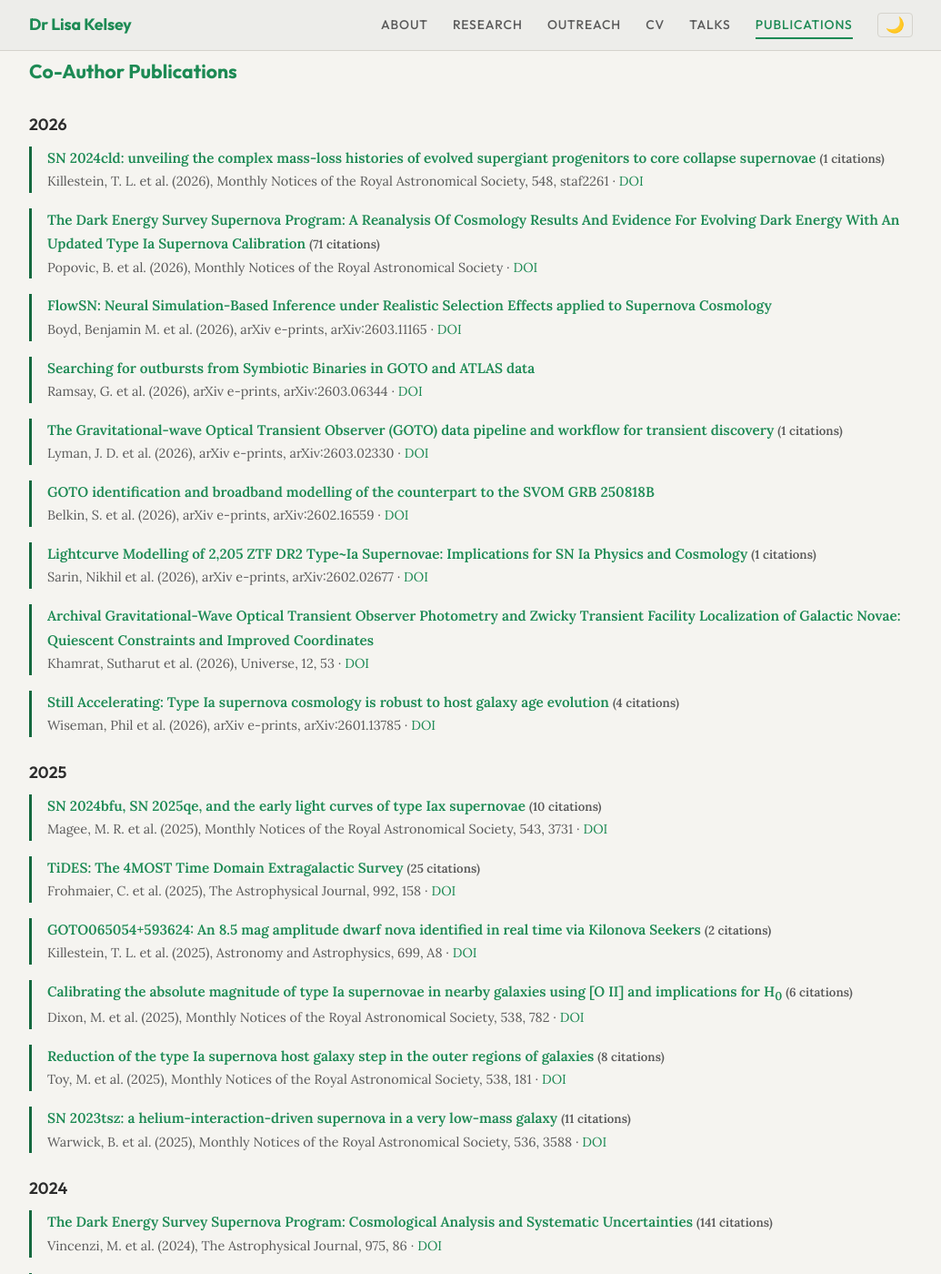
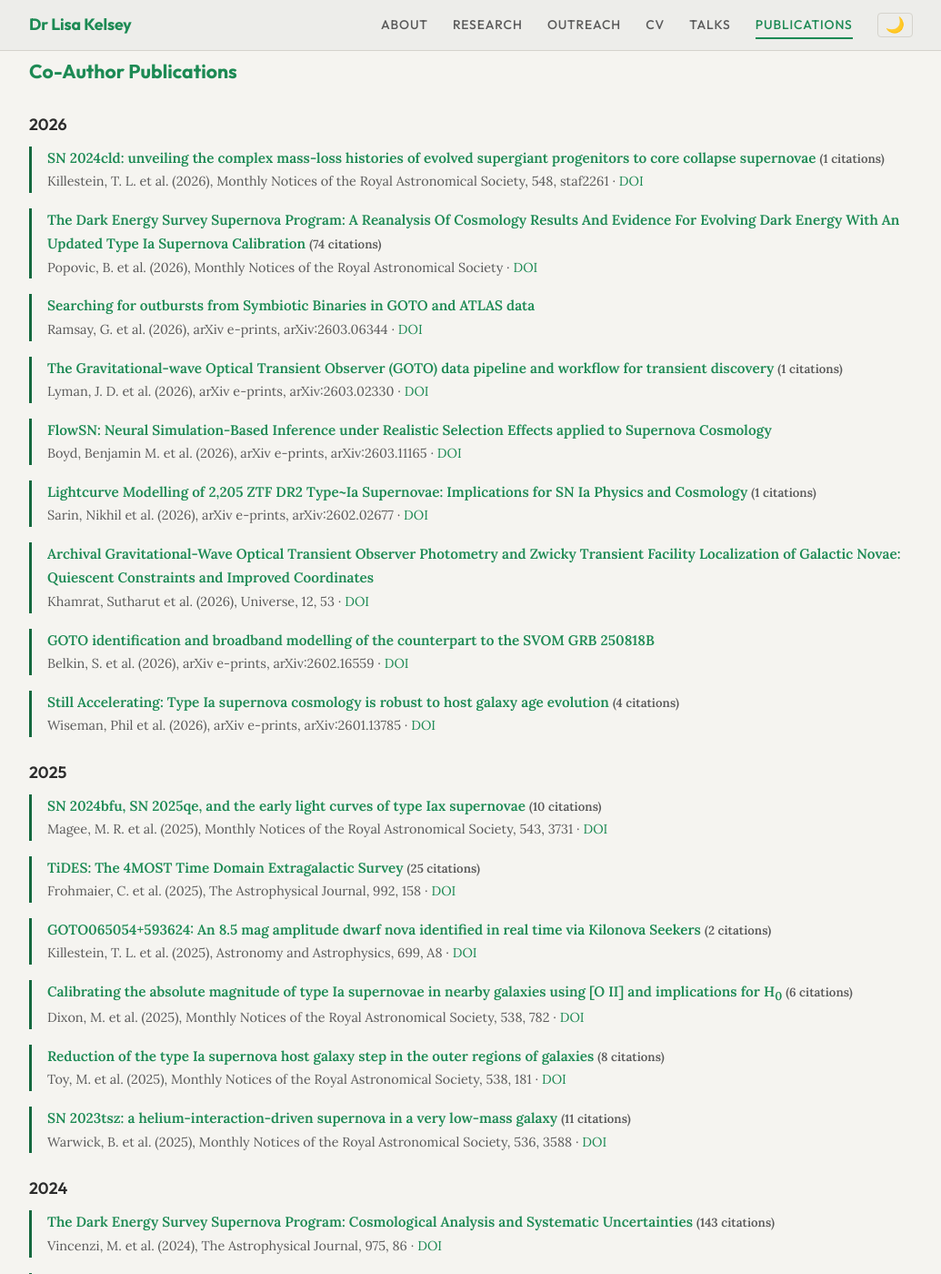
Before and after one commit to LKelsey/LKelsey.github.io, a Jekyll site: the page built from publications.md, in a window 1280 px wide and 1400 px high, scrolled down 601 px. Shown: the whole window at 91% size, without its empty margins (122-1157 px from the left). Built offline with Jekyll 4.4.1, drawn with Linux system fonts in a browser that asks for light colours; part of the change alters nothing that is shown; some of the changed text lies outside the part shown.

Commit message:
Auto-update publications from ADS

```diff
--- a/_data/publications.yml
+++ b/_data/publications.yml
@@ -1,4 +1,4 @@
-# Auto-generated from ADS library on 2026-05-07 08:23 UTC
+# Auto-generated from ADS library on 2026-05-08 07:20 UTC
 # Do not edit manually
 
 first_author:
@@ -52,16 +52,8 @@ coauthor:
       journal: "Monthly Notices of the Royal Astronomical Society"
       url: https://ui.adsabs.harvard.edu/abs/2026MNRAS.tmp..650P/abstract
       bibcode: "2026MNRAS.tmp..650P"
-      citations: 71
+      citations: 74
       doi: https://doi.org/10.1093/mnras/stag632
-    - title: "FlowSN: Neural Simulation-Based Inference under Realistic Selection Effects applied to Supernova Cosmology"
-      authors: "Boyd, Benjamin M. et al."
-      year: 2026
-      journal: "arXiv e-prints, arXiv:2603.11165"
-      url: https://ui.adsabs.harvard.edu/abs/2026arXiv260311165B/abstract
-      bibcode: "2026arXiv260311165B"
-      citations: 0
-      doi: https://doi.org/10.48550/arXiv.2603.11165
     - title: "Searching for outbursts from Symbiotic Binaries in GOTO and ATLAS data"
       authors: "Ramsay, G. et al."
       year: 2026
@@ -78,14 +70,14 @@ coauthor:
       bibcode: "2026arXiv260302330L"
       citations: 1
       doi: https://doi.org/10.48550/arXiv.2603.02330
-    - title: "GOTO identification and broadband modelling of the counterpart to the SVOM GRB 250818B"
-      authors: "Belkin, S. et al."
+    - title: "FlowSN: Neural Simulation-Based Inference under Realistic Selection Effects applied to Supernova Cosmology"
+      authors: "Boyd, Benjamin M. et al."
       year: 2026
-      journal: "arXiv e-prints, arXiv:2602.16559"
-      url: https://ui.adsabs.harvard.edu/abs/2026arXiv260216559B/abstract
-      bibcode: "2026arXiv260216559B"
+      journal: "arXiv e-prints, arXiv:2603.11165"
+      url: https://ui.adsabs.harvard.edu/abs/2026arXiv260311165B/abstract
+      bibcode: "2026arXiv260311165B"
       citations: 0
-      doi: https://doi.org/10.48550/arXiv.2602.16559
+      doi: https://doi.org/10.48550/arXiv.2603.11165
     - title: "Lightcurve Modelling of 2,205 ZTF DR2 Type~Ia Supernovae: Implications for SN Ia Physics and Cosmology"
       authors: "Sarin, Nikhil et al."
       year: 2026
@@ -102,6 +94,14 @@ coauthor:
       bibcode: "2026Univ...12...53K"
       citations: 0
       doi: https://doi.org/10.3390/universe12020053
+    - title: "GOTO identification and broadband modelling of the counterpart to the SVOM GRB 250818B"
+      authors: "Belkin, S. et al."
+      year: 2026
+      journal: "arXiv e-prints, arXiv:2602.16559"
+      url: https://ui.adsabs.harvard.edu/abs/2026arXiv260216559B/abstract
+      bibcode: "2026arXiv260216559B"
+      citations: 0
+      doi: https://doi.org/10.48550/arXiv.2602.16559
     - title: "Still Accelerating: Type Ia supernova cosmology is robust to host galaxy age evolution"
       authors: "Wiseman, Phil et al."
       year: 2026
@@ -164,7 +164,7 @@ coauthor:
       journal: "The Astrophysical Journal, 975, 86"
       url: https://ui.adsabs.harvard.edu/abs/2024ApJ...975...86V/abstract
       bibcode: "2024ApJ...975...86V"
-      citations: 141
+      citations: 143
       doi: https://doi.org/10.3847/1538-4357/ad5e6c
     - title: "The Dark Energy Survey Supernova Program: Light Curves and 5 Yr Data Release"
       authors: "Sánchez, B. O. et al."
@@ -188,7 +188,7 @@ coauthor:
       journal: "The Astrophysical Journal, 973, L14"
       url: https://ui.adsabs.harvard.edu/abs/2024ApJ...973L..14D/abstract
       bibcode: "2024ApJ...973L..14D"
-      citations: 608
+      citations: 612
       doi: https://doi.org/10.3847/2041-8213/ad6f9f
     - title: "The Gravitational-wave Optical Transient Observer (GOTO)"
       authors: "Dyer, Martin J. et al."
@@ -284,7 +284,7 @@ coauthor:
       journal: "The Astrophysical Journal, 938, 110"
       url: https://ui.adsabs.harvard.edu/abs/2022ApJ...938..110B/abstract
       bibcode: "2022ApJ...938..110B"
-      citations: 1356
+      citations: 1362
       doi: https://doi.org/10.3847/1538-4357/ac8e04
     - title: "Measuring Cosmological Parameters with Type Ia Supernovae in redMaGiC Galaxies"
       authors: "Chen, R. et al."
@@ -326,6 +326,14 @@ coauthor:
       bibcode: "2021MNRAS.506.3330W"
       citations: 68
       doi: https://doi.org/10.1093/mnras/stab1943
+    - title: "Understanding the extreme luminosity of DES14X2fna"
+      authors: "Grayling, M. et al."
+      year: 2021
+      journal: "Monthly Notices of the Royal Astronomical Society, 505, 3950"
+      url: https://ui.adsabs.harvard.edu/abs/2021MNRAS.505.3950G/abstract
+      bibcode: "2021MNRAS.505.3950G"
+      citations: 8
+      doi: https://doi.org/10.1093/mnras/stab1478
     - title: "The Dark Energy Survey supernova programme: modelling selection efficiency and observed core-collapse supernova contamination"
       authors: "Vincenzi, M. et al."
       year: 2021
@@ -334,14 +342,6 @@ coauthor:
       bibcode: "2021MNRAS.505.2819V"
       citations: 45
       doi: https://doi.org/10.1093/mnras/stab1353
-    - title: "Understanding the extreme luminosity of DES14X2fna"
-      authors: "Grayling, M. et al."
-      year: 2021
-      journal: "Monthly Notices of the Royal Astronomical Society, 505, 3950"
-      url: https://ui.adsabs.harvard.edu/abs/2021MNRAS.505.3950G/abstract
-      bibcode: "2021MNRAS.505.3950G"
-      citations: 8
-      doi: https://doi.org/10.1093/mnras/stab1478
     - title: "The host galaxies of 106 rapidly evolving transients discovered by the Dark Energy Survey"
       authors: "Wiseman, P. et al."
       year: 2020
```
